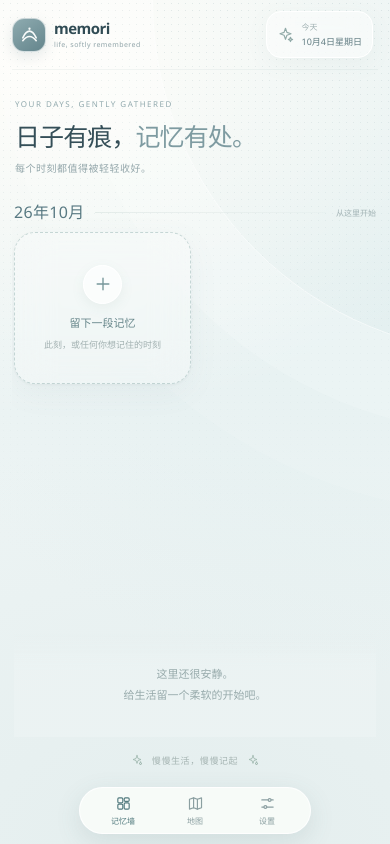
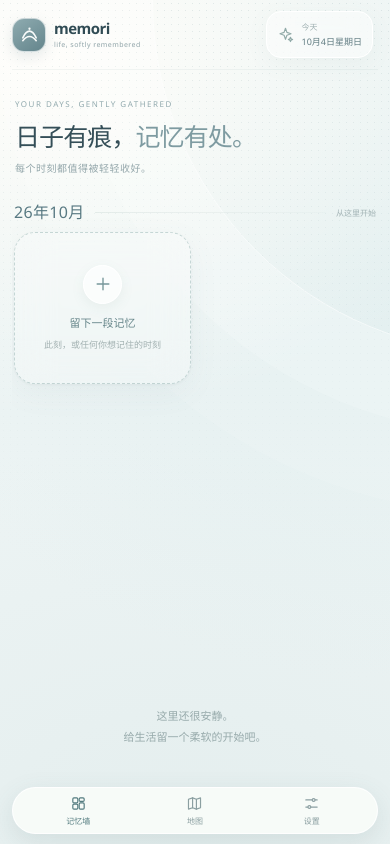
Before and after one commit to lemoeJuice/Memori, a Vue app: page / in a window 390 px wide. Built offline with nearby package versions, Linux system fonts and the light colour scheme.

Commit message:
fix: restore settings copy and polish interactions

```diff
--- a/src/App.vue
+++ b/src/App.vue
@@ -17,6 +17,7 @@ const settings = ref<AppSettings>()
 const ready = ref(false)
 const composerOpen = ref(false)
 const savingMemory = ref(false)
+const wallAtBottom = ref(false)
 const editingId = ref<string>()
 const wallScroller = ref<HTMLElement>()
 const historySentinel = ref<HTMLElement>()
@@ -85,7 +86,7 @@ onMounted(async () => {
     ready.value = true
     await nextTick()
     if (!didSetInitialPosition && wallScroller.value) {
-      wallScroller.value.scrollTop = wallScroller.value.scrollHeight
+      wallScroller.value.scrollTop = page.length ? wallScroller.value.scrollHeight : 0
       didSetInitialPosition = true
     }
     observer = new IntersectionObserver((changes) => {
@@ -97,6 +98,16 @@ onMounted(async () => {
     ready.value = true
   }
 })
+
+function updateWallScroll(event: Event) {
+  if (entries.value.length) {
+    wallAtBottom.value = false
+    return
+  }
+  const scroller = event.currentTarget as HTMLElement
+  const maxScroll = scroller.scrollHeight - scroller.clientHeight
+  wallAtBottom.value = maxScroll > 8 && scroller.scrollTop >= maxScroll - 3
+}
 
 async function loadOlder() {
   if (loadingOlder.value || !hasOlder.value || !entries.value.length) return
@@ -289,7 +300,7 @@ function cardStyle(index: number) {
         </div>
       </div>
 
-      <div ref="wallScroller" class="wall-scroller">
+      <div ref="wallScroller" class="wall-scroller" :class="{ 'wall-scroller--empty': ready && !entries.length }" @scroll="updateWallScroll">
         <div ref="historySentinel" class="history-sentinel" aria-hidden="true"></div>
         <div v-if="loadingOlder" class="history-loading">正在把更早的日子翻出来…</div>
         <template v-for="(group, groupIndex) in monthGroups" :key="group.key">
@@ -339,8 +350,11 @@ function cardStyle(index: number) {
           </section>
         </template>
         <div v-if="!ready" class="wall-loading"><span class="loading-orbit"></span>正在拾起你的记忆…</div>
-        <div v-else-if="!entries.length" class="empty-note">这里还很安静。<br />给生活留一个柔软的开始吧。</div>
-        <footer class="wall-endnote"><IconGlyph name="sparkle" :size="12" /> 慢慢生活，慢慢记起 <IconGlyph name="sparkle" :size="12" /></footer>
+        <div v-if="ready && !entries.length" class="empty-state">
+          <div class="empty-note">这里还很安静。<br />给生活留一个柔软的开始吧。</div>
+          <footer class="wall-endnote" :class="{ 'wall-endnote--revealed': wallAtBottom }"><IconGlyph name="sparkle" :size="12" /> 慢慢生活，慢慢记起 <IconGlyph name="sparkle" :size="12" /></footer>
+        </div>
+        <div v-if="ready && !entries.length" class="empty-scroll-tail" aria-hidden="true"></div>
       </div>
     </main>
 
--- a/src/styles/base.css
+++ b/src/styles/base.css
@@ -135,8 +135,12 @@ button:disabled { cursor: wait; opacity: .55; }
 .visually-hidden { position: absolute; width: 1px; height: 1px; padding: 0; overflow: hidden; clip: rect(0, 0, 0, 0); white-space: nowrap; clip-path: inset(50%); border: 0; }
 .wall-loading { display: flex; align-items: center; justify-content: center; gap: 10px; min-height: 125px; color: #92a7a8; font-size: 11px; }
 .loading-orbit { width: 17px; height: 17px; border: 1px solid #9cb5b3; border-right-color: transparent; border-radius: 50%; animation: spin .8s linear infinite; }
-.empty-note { position: sticky; z-index: 2; bottom: 0; display: flex; width: 100%; min-height: 104px; flex: 0 0 auto; flex-direction: column; align-items: center; justify-content: center; margin-top: auto; padding: 20px 10px; color: #97aaab; text-align: center; font-size: 11px; line-height: 1.9; background: linear-gradient(180deg, #edf4f400, #edf4f4a8 36%); pointer-events: none; }
-.wall-endnote { display: flex; min-height: 46px; flex: 0 0 auto; align-items: center; justify-content: center; gap: 9px; padding: 12px 0; color: #a6b5b3; font-size: 9px; letter-spacing: .6px; }
+.wall-scroller.wall-scroller--empty { padding-bottom: 0; }
+.empty-state { display: flex; width: 100%; flex: 0 0 auto; flex-direction: column; align-items: center; justify-content: flex-end; margin-top: auto; padding-top: 12px; }
+.empty-note { display: flex; min-height: 72px; flex: 0 0 auto; flex-direction: column; align-items: center; justify-content: center; padding: 8px 10px; color: #97aaab; text-align: center; font-size: 11px; line-height: 1.9; }
+.wall-endnote { display: flex; min-height: 42px; flex: 0 0 auto; align-items: center; justify-content: center; gap: 9px; padding: 8px 0; color: #a6b5b3; font-size: 9px; letter-spacing: .6px; opacity: 0; visibility: hidden; transform: translateY(5px); transition: opacity .22s ease, transform .22s ease, visibility 0s linear .22s; }
+.wall-endnote--revealed { opacity: 1; visibility: visible; transform: translateY(0); transition-delay: 0s; }
+.empty-scroll-tail { height: 42px; flex: 0 0 42px; }
 .wall-endnote .icon-glyph { color: #9cb5ac; }
 .placeholder-view { display: grid; place-content: center; justify-items: center; min-height: calc(100dvh - 180px); color: #7a969b; text-align: center; }
 .placeholder-view > span { display: grid; place-items: center; width: 65px; height: 65px; border: 1px solid #fff; border-radius: 24px; background: #ffffffa1; box-shadow: 0 8px 28px #6b878a13; font-size: 29px; }
@@ -149,12 +153,14 @@ button:disabled { cursor: wait; opacity: .55; }
 .map-wash { position: absolute; z-index: 1; inset: 0; pointer-events: none; background: linear-gradient(180deg, #edf5f2a8 0%, transparent 24%, transparent 58%, #eff5f1ae 100%); }
 .map-overlay { position: absolute; z-index: 4; top: 17px; left: 17px; }
 .map-search-icon { display: grid; place-items: center; width: 46px; height: 46px; border-radius: 50%; color: #627f82; cursor: pointer; font-size: 25px; }
-.map-search-box { display: flex; width: min(380px, calc(100vw - 92px)); height: 46px; align-items: center; gap: 10px; padding: 0 13px; color: #789297; }
+.map-search-box { display: flex; width: min(380px, calc(100vw - 210px)); height: 46px; align-items: center; gap: 10px; padding: 0 13px; color: #789297; transform-origin: left center; }
+.map-search-expand-enter-active, .map-search-expand-leave-active { transition: opacity .2s ease, transform .26s cubic-bezier(.2,.75,.25,1); }
+.map-search-expand-enter-from, .map-search-expand-leave-to { transform: scaleX(.16); opacity: 0; }
 .map-search-box > span { font-size: 19px; }
 .map-search-box input { width: 100%; min-width: 0; border: 0; outline: 0; color: #536f75; background: transparent; font-size: 11px; }
 .map-search-box input::placeholder { color: #9eb0b1; }
 .map-search-box > button { width: 25px; height: 25px; border: 0; border-radius: 50%; color: #879d9e; background: #ffffffa6; cursor: pointer; font-size: 16px; }
-.map-search-results { position: absolute; top: 54px; left: 0; width: min(380px, calc(100vw - 92px)); max-height: min(58vh, 470px); overflow: auto; padding: 5px; }
+.map-search-results { position: absolute; top: 54px; left: 0; width: min(380px, calc(100vw - 210px)); max-height: min(58vh, 470px); overflow: auto; padding: 5px; }
 .search-result-row { display: flex; width: 100%; min-height: 54px; align-items: center; gap: 10px; padding: 7px; border: 0; border-bottom: 1px solid #78959a13; border-radius: 13px; color: #647f84; background: transparent; text-align: left; cursor: pointer; }
 .search-result-row:hover { background: #ffffffa1; }
 .search-result-row > img, .search-result-placeholder { display: grid; place-items: center; width: 39px; height: 39px; flex: 0 0 39px; overflow: hidden; border: 1px solid #ffffff; border-radius: 13px; color: #86a1a2; background: #eaf1ed; object-fit: cover; font-size: 16px; }
@@ -228,6 +234,8 @@ button:disabled { cursor: wait; opacity: .55; }
 .settings-icon { display: grid; place-items: center; width: 35px; height: 35px; flex: 0 0 35px; border: 1px solid #ffffff; border-radius: 13px; color: #77969a; background: #ffffffa1; font-size: 16px; }
 .settings-section-title h2 { margin: 0; color: #59747a; font-size: 12px; font-weight: 600; }
 .settings-section-title p { margin: 4px 0 0; color: #9badae; font-size: 9px; }
+.settings-privacy { margin: 0 2px 12px 47px; color: #9eaeae; font-size: 8px; line-height: 1.6; }
+.settings-privacy span { margin-right: 4px; color: #88a9a0; }
 .setting-row { display: flex; min-height: 52px; align-items: center; justify-content: space-between; gap: 18px; padding: 9px 1px; border-top: 1px solid #78969a13; }
 .setting-copy { display: block; min-width: 0; }
 .setting-copy strong, .setting-copy small { display: block; }
@@ -245,9 +253,6 @@ button:disabled { cursor: wait; opacity: .55; }
 .range-control { display: flex; min-width: 185px; align-items: center; gap: 11px; }
 .range-control input[type="range"] { width: 130px; height: 3px; accent-color: #85a2a2; cursor: pointer; }
 .range-control output { min-width: 39px; color: #82989b; text-align: right; font-size: 9px; white-space: nowrap; }
-.range-pair { display: flex; min-width: 330px; flex-direction: column; gap: 5px; }
-.range-pair .range-control { justify-content: end; }
-.range-pair .range-control input[type="range"] { width: 130px; }
 .segmented-control { display: flex; gap: 3px; padding: 3px; border: 1px solid #ffffffa3; border-radius: 18px; background: #eaf1ef8f; }
 .segmented-control button { min-height: 25px; padding: 0 11px; border: 0; border-radius: 14px; color: #8b9fa0; background: transparent; cursor: pointer; font-size: 8px; white-space: nowrap; }
 .segmented-control button.selected { color: #59777c; background: #ffffffd9; box-shadow: 0 2px 5px #526d7417; }
@@ -330,7 +335,7 @@ button:disabled { cursor: wait; opacity: .55; }
   .new-memory-card small { text-align: center; line-height: 1.5; }
   .composer-card { padding: 12px; }
   .composer-photo { min-height: 118px; }
-  .mobile-nav { position: fixed; z-index: 10; right: auto; bottom: max(10px, env(safe-area-inset-bottom)); left: 50%; width: max-content; max-width: calc(100% - 32px); display: flex; justify-content: space-around; gap: 4px; padding: 7px 10px; transform: translateX(-50%); border: 0; border-radius: 24px; background: transparent; isolation: isolate; pointer-events: none; }
+  .mobile-nav { position: fixed; z-index: 10; right: auto; bottom: max(10px, env(safe-area-inset-bottom)); left: 50%; width: min(560px, calc(100% - 34px)); display: flex; justify-content: space-around; gap: 4px; padding: 7px 10px; transform: translateX(-50%); border: 0; border-radius: 24px; background: transparent; isolation: isolate; pointer-events: none; }
   .mobile-nav::before { position: absolute; z-index: -1; inset: 0; border: 1px solid #ffffffd1; border-radius: inherit; background: #f9fcf9e8; box-shadow: 0 8px 26px #4e6f7021; backdrop-filter: blur(22px); content: ''; pointer-events: none; }
   .mobile-nav button { position: relative; z-index: 1; display: flex; min-width: 68px; flex-direction: column; align-items: center; gap: 3px; border: 0; color: #8b9fa1; background: transparent; cursor: pointer; font-size: 8px; pointer-events: auto; }
   .mobile-nav button span { font-size: 17px; line-height: 1; }
@@ -340,6 +345,7 @@ button:disabled { cursor: wait; opacity: .55; }
   .map-view { width: calc(100% - 18px); height: calc(100dvh - 79px); min-height: 0; margin-top: 9px; border-radius: 23px; }
   .map-overlay { top: 11px; left: 10px; }
   .map-search-icon { width: 40px; height: 40px; }
+  .map-search-box, .map-search-results { width: min(380px, calc(100vw - 165px)); }
   .map-search-box { height: 41px; }
   .map-search-results { top: 48px; }
   .map-status-pill { top: 14px; right: 10px; min-height: 30px; padding-inline: 9px; font-size: 8px; }
@@ -355,9 +361,7 @@ button:disabled { cursor: wait; opacity: .55; }
   .setting-copy strong { font-size: 9px; }
   .setting-copy small { max-width: 230px; font-size: 7px; }
   .range-control { min-width: 130px; gap: 6px; }
-  .range-control input[type="range"], .range-pair .range-control input[type="range"] { width: 83px; }
-  .range-pair { min-width: 165px; }
-  .range-pair .range-control { min-width: 160px; }
+  .range-control input[type="range"] { width: 83px; }
   .range-control output { min-width: 34px; font-size: 8px; }
   .segmented-control button { padding-inline: 8px; }
   .backup-actions { flex-wrap: wrap; }
@@ -365,6 +369,7 @@ button:disabled { cursor: wait; opacity: .55; }
 }
 @media (max-width: 390px) {
   .app-header, .wall-view, .placeholder-view { width: calc(100% - 24px); }
+  .mobile-nav { width: calc(100% - 24px); }
   .local-status { max-width: 104px; }
   .memory-grid { gap: 8px; }
   .memory-card__copy { padding-inline: 9px; }
```
Also changed, not shown: src/components/MapView.vue (+9 -7 lines), src/components/SettingsView.vue (+7 -6 lines).
